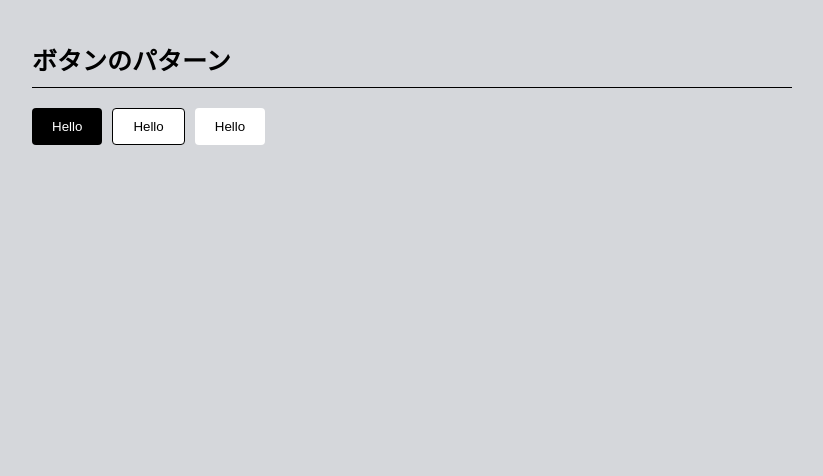
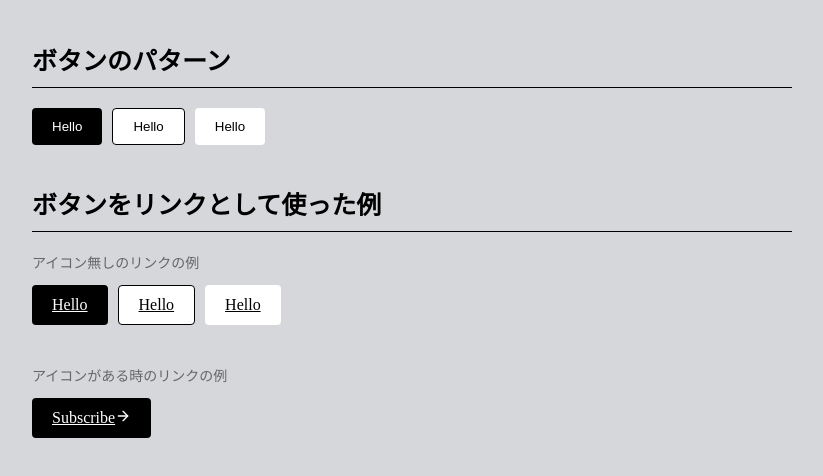
Before and after one commit to OybekJP/ui-components, a React (Vite) app: page / in a window 1280 px wide. Shown: the top 476 px of the page, without its empty margins (228-1051 px from the left). Built offline with nearby package versions, Linux system fonts and the light colour scheme.

Commit message:
ボタンをリンクとして使った例を作成

```diff
--- a/src/components/Pages/ButtonDemo.tsx
+++ b/src/components/Pages/ButtonDemo.tsx
@@ -1,5 +1,6 @@
 import styled from '@emotion/styled'
 import Button from '../UI/Button'
+import { ArrowRightIcon } from 'lucide-react'
 
 export const ButtonDemo = () => {
   return (
@@ -11,6 +12,39 @@ export const ButtonDemo = () => {
           <Button variant="secondary">Hello</Button>
           <Button variant="tertiary">Hello</Button>
         </ButtonGroup>
+      </Section>
+
+      <Section>
+        <SectionTitle>ボタンをリンクとして使った例</SectionTitle>
+        <DemoRow>
+          <Label>アイコン無しのリンクの例</Label>
+          <ButtonGroup>
+            <Button as="a" href="https://example.com" variant="primary">
+              Hello
+            </Button>
+            <Button as="a" href="https://example.com" variant="secondary">
+              Hello
+            </Button>
+            <Button as="a" href="https://example.com" variant="tertiary">
+              Hello
+            </Button>
+          </ButtonGroup>
+        </DemoRow>
+
+        <DemoRow>
+          <Label>アイコンがある時のリンクの例</Label>
+          <ButtonGroup>
+            <Button
+              as="a"
+              href="https://example.com"
+              variant="primary"
+              icon={<ArrowRightIcon size={16} />}
+              iconPosition="right"
+            >
+              Subscribe
+            </Button>
+          </ButtonGroup>
+        </DemoRow>
       </Section>
     </Container>
   )
@@ -39,3 +73,15 @@ const ButtonGroup = styled.div`
   flex-wrap: wrap;
   margin-bottom: 20px;
 `
+const DemoRow = styled.div`
+  display: flex;
+  flex-direction: column;
+  gap: 8px;
+  margin-bottom: 20px;
+`
+
+const Label = styled.span`
+  font-size: 14px;
+  color: #666;
+  margin-bottom: 5px;
+`
```
